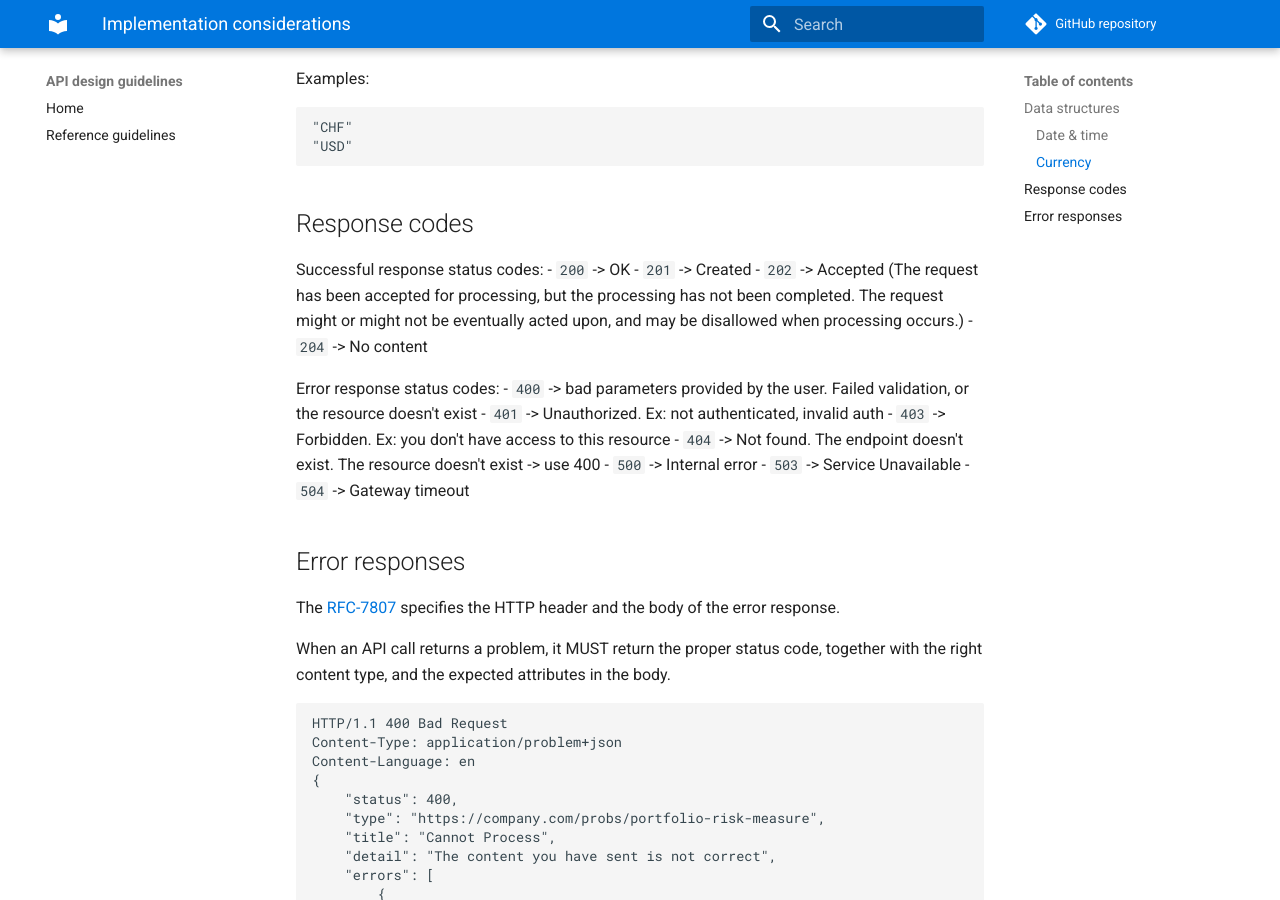
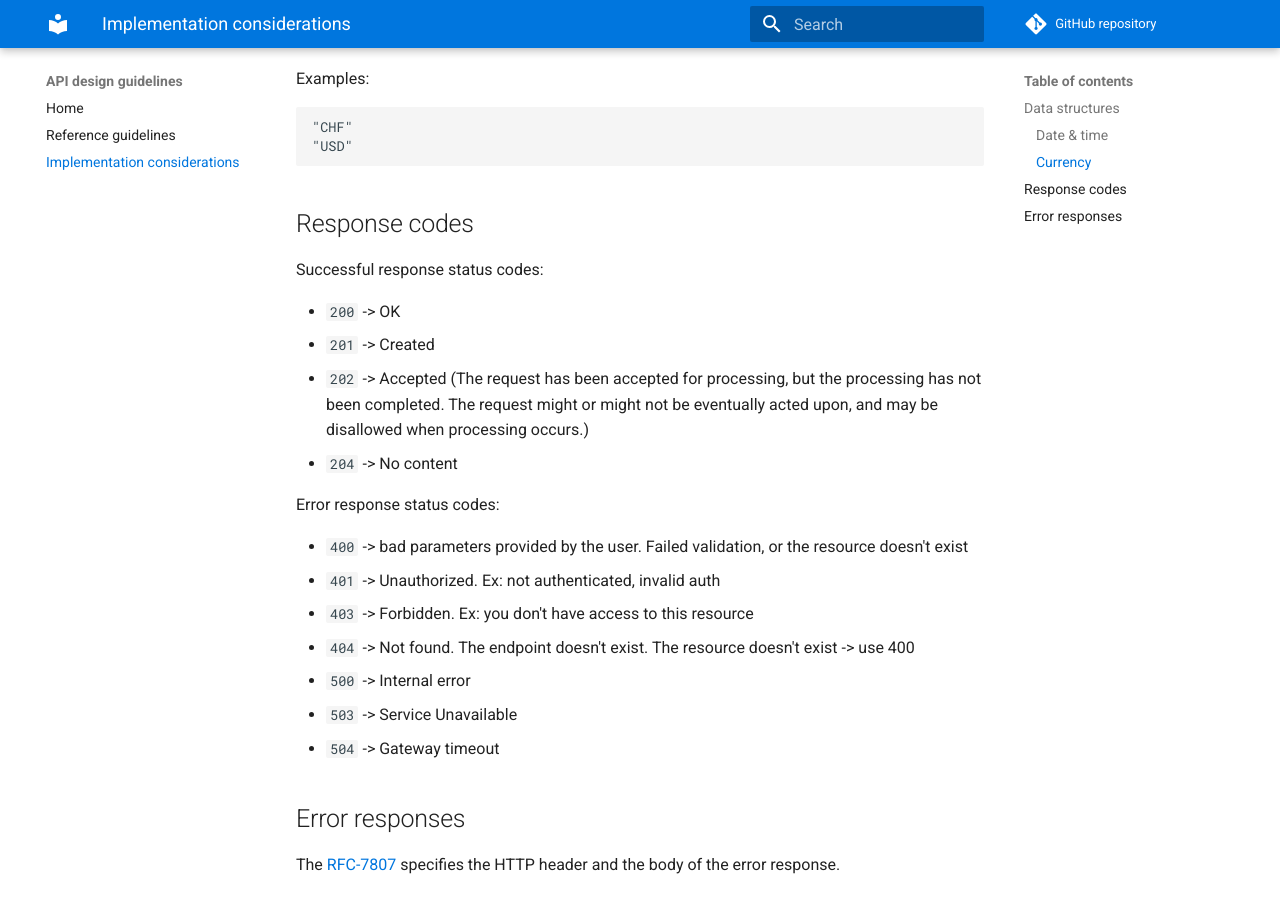
Before and after one commit to vondacho/arch-api-design-guidelines, an MkDocs documentation site: the page built from doc/implementation_considerations.md, in a window 1280 px wide and 900 px high, scrolled down 727 px. Built offline with MkDocs 1.6.1 and Material for MkDocs 9.7.7, drawn with Linux system fonts in a browser that asks for light colours; comment, search, counter and statistics services are not loaded.

Commit message:
implementation considerations

```diff
--- a/doc/implementation_considerations.md
+++ b/doc/implementation_considerations.md
@@ -30,12 +30,14 @@ Examples:
 ## Response codes
 
 Successful response status codes:
+
 - `200` -> OK
 - `201` -> Created
 - `202` -> Accepted (The request has been accepted for processing, but the processing has not been completed. The request might or might not be eventually acted upon, and may be disallowed when processing occurs.)
 - `204` -> No content
 
 Error response status codes:
+
 - `400` -> bad parameters provided by the user. Failed validation, or the resource doesn't exist
 - `401` -> Unauthorized. Ex: not authenticated, invalid auth
 - `403` -> Forbidden. Ex: you don't have access to this resource
--- a/mkdocs.yml
+++ b/mkdocs.yml
@@ -7,6 +7,7 @@ docs_dir: doc
 nav:
   - Home: index.md
   - Reference guidelines: reference_guidelines.md
+  - Implementation considerations: implementation_considerations.md
 
 plugins:
   - search
```
